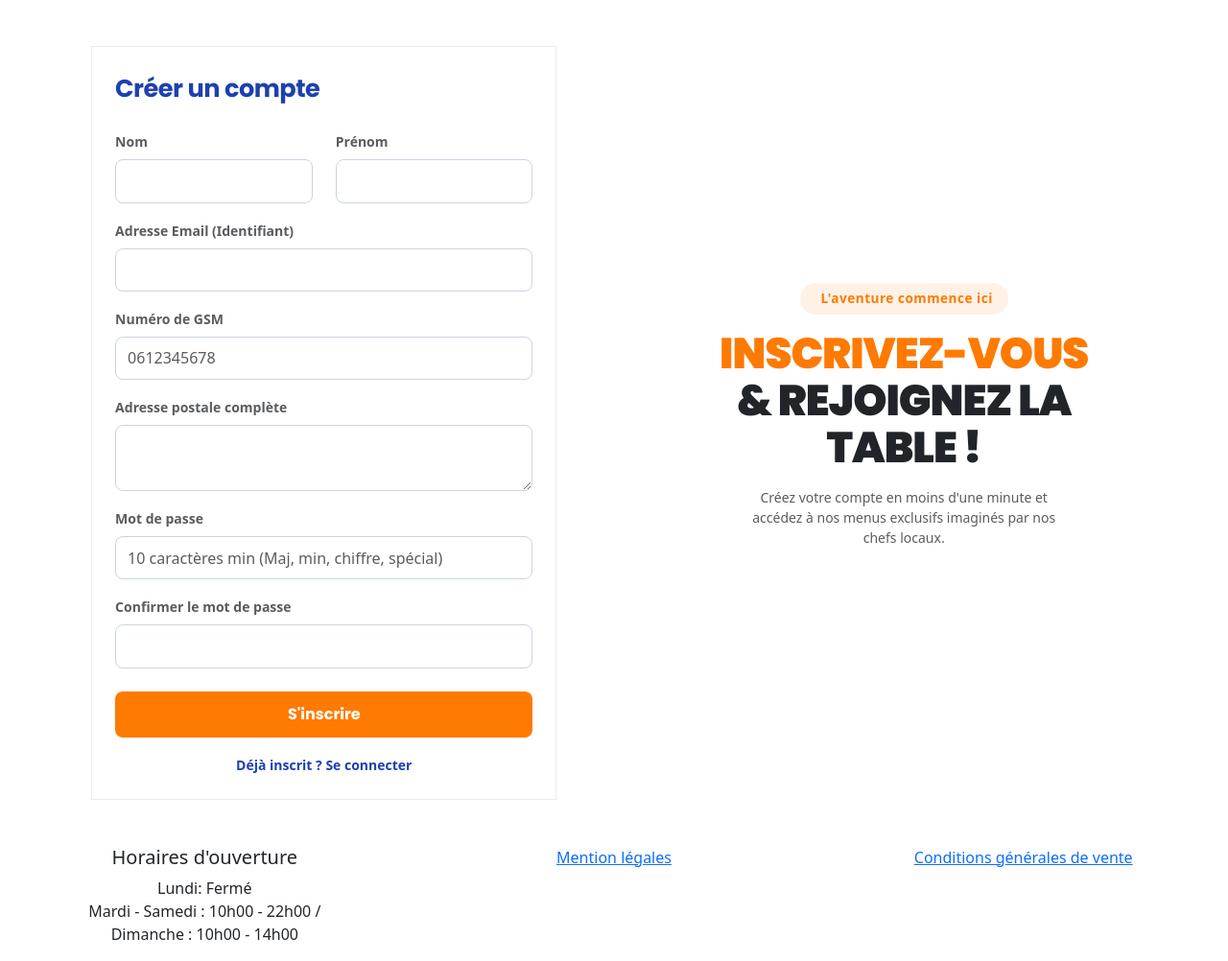
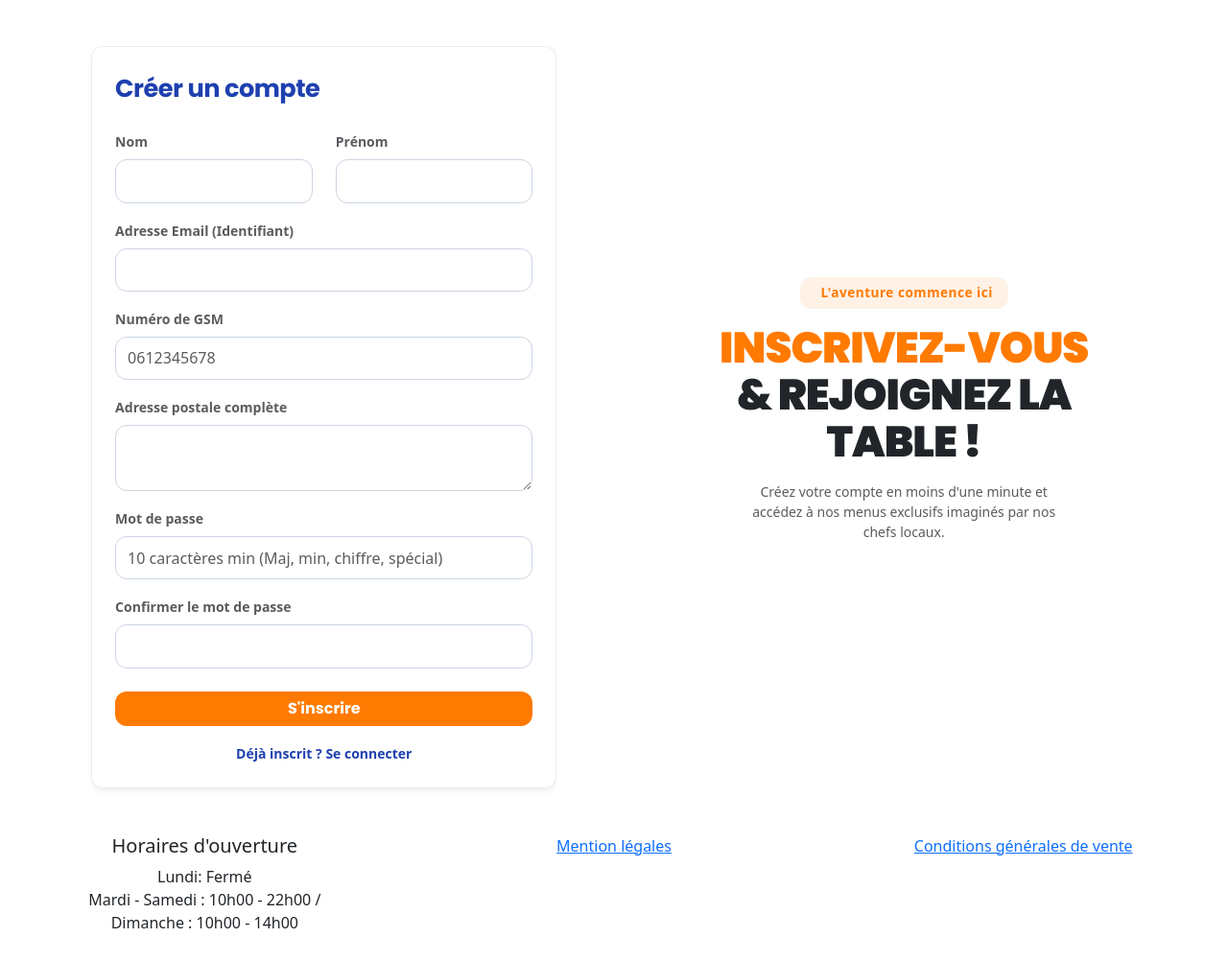
Before and after one commit to NKO971/VITEGourmand, a PHP site: page /index.php?page=inscription in a window 1280 px wide. Shown: the part 56-1058 px from the top of the page at 96% size. After the commit the page ends 1024 px from the top, so only its background shows below. Run offline with PHP 8.4, Linux system fonts and the light colour scheme.

Commit message:
refactor(style): centralisation des boutons dans base.css et mise en place du design system
- Déplacement et unification des classes de boutons (.btn-vg-primary, .btn-vg-details, .btn-vg-reset) dans base.css
- Nettoyage du fichier inscription.css en supprimant les doublons de styles de boutons
- Séparation de la charte graphique (gérée globalement) et des tailles/comportements des boutons (gérés via classes utilitaires Bootstrap dans le HTML)
- Ajout des variables manquantes --vg-radius et --vg-shadow-md dans :root pour corriger l'affichage du formulaire

```diff
--- a/app/views/menus.view.php
+++ b/app/views/menus.view.php
@@ -104,7 +104,7 @@
 
             <div class="d-flex justify-content-between align-items-center mt-3">
               <span class="h5 mb-0 vg-price fw-bold"><?php echo $menu['prix_par_personne']; ?>€</span>
-              <button class="btn btn-vg-details btn-sm" data-bs-toggle="modal" data-bs-target="#menuModal-<?= $menu['menu_id'] ?>">Voir détails</button>
+              <button class="btn btn-vg-details btn-sm px-3 fw-bold" data-bs-toggle="modal" data-bs-target="#menuModal-<?= $menu['menu_id'] ?>">Voir détails</button>
             </div>
           </div>
         </div>
--- a/app/views/register.view.php
+++ b/app/views/register.view.php
@@ -55,7 +55,9 @@
                     </div>
 
                     <div class="d-grid gap-2 mb-3">
-                        <button type="submit" id="btnInscription" class="btn fw-bold">S'inscrire</button>
+                        <button type="submit" id="btnInscription" class="btn btn-vg-primary w-100 py-2.5 fw-bold">
+                            S'inscrire
+                        </button>
                     </div>
 
                     <div class="text-center">
--- a/public/css/base.css
+++ b/public/css/base.css
@@ -1,4 +1,4 @@
-  /* VARIABLES DU THÈME (À mettre idéalement dans :root) */
+/* VARIABLES ET CHARTE GRAPHIQUE GLOBALE*/
 
 :root {
     --vg-blue-dark: #0f172a;       /* Bleu nuit pour les titres */
@@ -8,14 +8,16 @@
     --vg-orange-primary: #ff7a00;  /* Orange ViteGourmand (Boutons, prix, badges) */
     --vg-orange-hover: #e06a00;
     --vg-orange-light: #fff7ed;    /* Fond orange très clair pour les badges */
+    --vg-radius: 12px;
+    --vg-shadow-md: 0 4px 6px -1px rgba(15, 23, 42, 0.05), 0 2px 4px -2px rgba(15, 23, 42, 0.05);
 }
 
-   /* STYLE DU BLOC DE FILTRES */
+/* STYLE DU BLOC DE FILTRES*/
 
 .vg-filter-container {
     background-color: var(--vg-blue-soft) !important;
     border: 1px solid rgba(30, 64, 175, 0.08) !important;
-    border-radius: 12px !important;
+    border-radius: var(--vg-radius) !important;
 }
 
 /* Titre des filtres */
@@ -31,20 +33,7 @@
     box-shadow: 0 0 0 3px rgba(255, 122, 0, 0.2);
 }
 
-/* Bouton réinitialiser */
-.btn-vg-reset {
-    border-color: #cbd5e1 !important;
-    color: #64748b !important;
-    background-color: #ffffff;
-    transition: all 0.2s ease;
-}
-.btn-vg-reset:hover {
-    background-color: #f8fafc;
-    color: var(--vg-blue-dark) !important;
-    border-color: #94a3b8 !important;
-}
-
-   /* STYLE DES CARTES DE MENUS */
+/* STYLE DES CARTES DE MENUS*/
 
 .menu-item-card {
     transition: transform 0.3s ease, box-shadow 0.3s ease;
@@ -56,12 +45,12 @@
 }
 
 .menu-item-card .card {
-    box-shadow: 0 4px 6px -1px rgba(15, 23, 42, 0.05), 0 2px 4px -2px rgba(15, 23, 42, 0.05) !important;
+    box-shadow: var(--vg-shadow-md) !important;
     transition: box-shadow 0.3s ease;
 }
 
 .menu-item-card:hover .card {
-    box-shadow: 0 20px 25px -5px rgba(15, 23, 42, 0.1), 0 8px 10px -6px rgba(15, 23, 42, 0.05) !important;
+    box-shadow: var(--vg-shadow-md) !important;
 }
 
 /* Badge de Stock (Orange) */
@@ -79,14 +68,50 @@
     font-size: 1.35rem;
 }
 
-/* Bouton "Voir détails" (Bleu principal) */
+/* BIBLIOTHÈQUE DE BOUTONS CENTRALISÉE (VITEGourmand) */
+
+/* 1. Bouton Principal : Action Forte (Anciennement #btnInscription) */
+.btn-vg-primary {
+    background-color: var(--vg-orange-primary) !important;
+    border: none !important;
+    color: #ffffff !important;
+    font-family: 'Poppins', sans-serif;
+    font-weight: 600;
+    border-radius: var(--vg-radius);
+    transition: background-color 0.2s ease, transform 0.1s ease;
+}
+.btn-vg-primary:hover {
+    background-color: var(--vg-orange-hover) !important;
+    cursor: pointer;
+}
+.btn-vg-primary:active {
+    transform: scale(0.98);
+}
+
+/* 2. Bouton Secondaire : Contour Bleu (Voir détails) */
 .btn-vg-details {
-    border-color: var(--vg-blue-primary) !important;
+    border: 1px solid var(--vg-blue-primary) !important;
     color: var(--vg-blue-primary) !important;
+    background-color: transparent;
     font-weight: 600;
+    border-radius: var(--vg-radius);
     transition: all 0.2s ease;
 }
 .btn-vg-details:hover {
     background-color: var(--vg-blue-primary) !important;
     color: #ffffff !important;
 }
+
+/* 3. Bouton Neutre : Gris / Blanc (Réinitialiser) */
+.btn-vg-reset {
+    border-color: #cbd5e1 !important;
+    color: #64748b !important;
+    background-color: #ffffff;
+    border-radius: var(--vg-radius);
+    transition: all 0.2s ease;
+}
+.btn-vg-reset:hover {
+    background-color: #f8fafc;
+    color: var(--vg-blue-dark) !important;
+    border-color: #94a3b8 !important;
+}
--- a/public/css/inscription.css
+++ b/public/css/inscription.css
@@ -1,9 +1,9 @@
-/* PAGE INSCRIPTION & CONNEXION - VITEGourmand
+/* PAGE INSCRIPTION & CONNEXION - ÉLÉMENTS UNIQUES */
 
 /* Importation d'une typographie moderne et épaisse pour le côté "Food" */
 @import url('https://fonts.googleapis.com/css2?family=Poppins:wght@600;700;900&display=swap');
 
-/* SECTION TEXTUELLE STYLISÉE (Côté droit)
+/* SECTION TEXTUELLE STYLISÉE (Côté droit) */
 
 /* Titre principal "Inscrivez-vous" */
 .vg-title-inscription {
@@ -11,17 +11,17 @@
     font-weight: 900 !important;
     font-size: 2.8rem;
     line-height: 1.1;
-    color: var(--vg-orange-primary); /* Utilise ton orange global */
+    color: var(--vg-orange-primary);
     letter-spacing: -1px;
     text-transform: uppercase;
 }
 
 /* Petit badge au-dessus du titre */
 .vg-welcome-badge {
-    background-color: rgba(255, 122, 0, 0.1); /* Fond orange très léger */
+    background-color: rgba(255, 122, 0, 0.1);
     color: var(--vg-orange-primary);
     padding: 0.4rem 1rem;
-    border-radius: 50px;
+    border-radius: var(--vg-radius);
     font-size: 0.85rem;
     font-weight: 600;
     letter-spacing: 0.5px;
@@ -35,27 +35,26 @@
     max-width: 340px;
 }
 
-
-/* LE FORMULAIRE (Côté gauche)
+/* LE FORMULAIRE (Côté gauche) */
 
 /* Encadré global du formulaire (le fieldset) */
 .fieldset-connexion {
     border: 1px solid rgba(15, 23, 42, 0.08) !important;
-    border-radius: var(--vg-radius) !important; /* Arrondi propre défini dans base.css */
-    box-shadow: var(--vg-shadow-md) !important;  /* Ombre douce premium */
+    border-radius: var(--vg-radius) !important;
+    box-shadow: var(--vg-shadow-md) !important;
 }
 
 /* Titre interne au formulaire (Légende) */
 .fieldset-connexion legend {
     font-family: 'Poppins', sans-serif;
-    color: var(--vg-blue-primary) !important; /* Ton bleu de charte */
+    color: var(--vg-blue-primary) !important;
     font-size: 1.6rem;
     letter-spacing: -0.5px;
 }
 
 /* Personnalisation des champs de saisie (Inputs et Textarea) */
 .fieldset-connexion .form-control {
-    border-radius: 8px;
+    border-radius: var(--vg-radius);
     border: 1px solid #cbd5e1;
     padding: 0.6rem 0.75rem;
     color: var(--vg-blue-dark);
@@ -65,32 +64,11 @@
 /* Effet au clic (Focus) sur les champs : lueur orange */
 .fieldset-connexion .form-control:focus {
     border-color: var(--vg-orange-primary) !important;
-    box-shadow: 0 0 0 3px rgba(255, 122, 0, 0.15) !important;
+    box-shadow: var(--vg-shadow-md) !important;
     outline: none;
 }
 
-
-/* BOUTONS & LIENS D'ACTION
-
-/* Bouton principal "S'inscrire" */
-#btnInscription {
-    background-color: var(--vg-orange-primary) !important;
-    border: none !important;
-    color: #ffffff !important;
-    padding: 0.75rem;
-    border-radius: 8px;
-    font-family: 'Poppins', sans-serif;
-    font-weight: 600;
-    transition: background-color 0.2s ease;
-}
-
-/* Changement de couleur au survol du bouton */
-#btnInscription:hover {
-    background-color: var(--vg-orange-hover) !important;
-    cursor: pointer;
-}
-
-/* Lien de redirection "Déjà inscrit ? Se connecter" */
+/* Liens d'action et redirection */
 .fieldset-connexion a {
     color: var(--vg-blue-primary);
     font-weight: 600;
```
Lines whose indentation alone changed are shown as unchanged.
